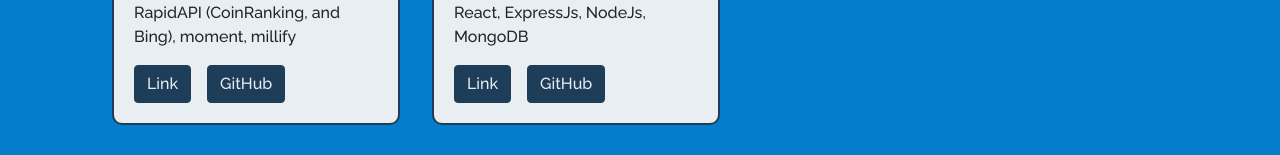
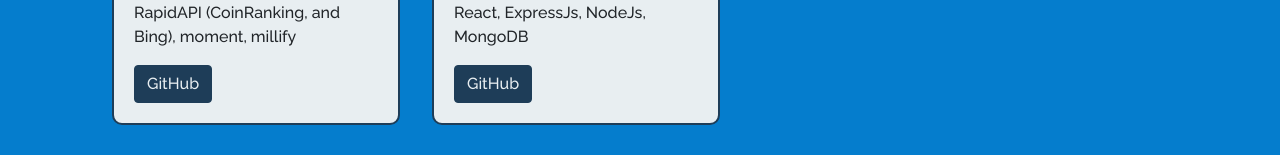
Before and after one commit to fischerdavis/FischerDavisPortfolio, a React (Create React App) app: page / in a window 1280 px wide. Shown: the part 1277-1432 px from the top of the page. Built offline with nearby package versions, Linux system fonts and the light colour scheme.

Commit message:
Removed link for the projects since they aren't live anymore.

```diff
--- a/src/pages/projects/projects.js
+++ b/src/pages/projects/projects.js
@@ -14,7 +14,6 @@ const Projects = () => {
               <Card.Title>{project.title}</Card.Title>
               <p>{project.description}</p>
               <p>{project.techUsed}</p>
-              <a href={project.link}><Button className="btn-link">Link</Button></a>
               <a href={project.gitHub}><Button className="btn-link">GitHub</Button></a>
             </Card.Body>
           </Card>
```
